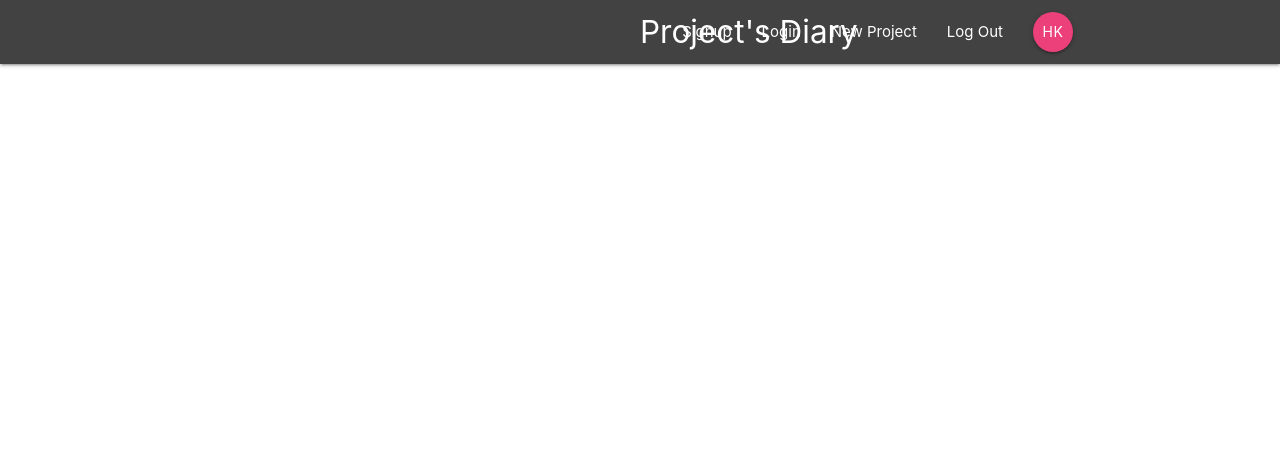
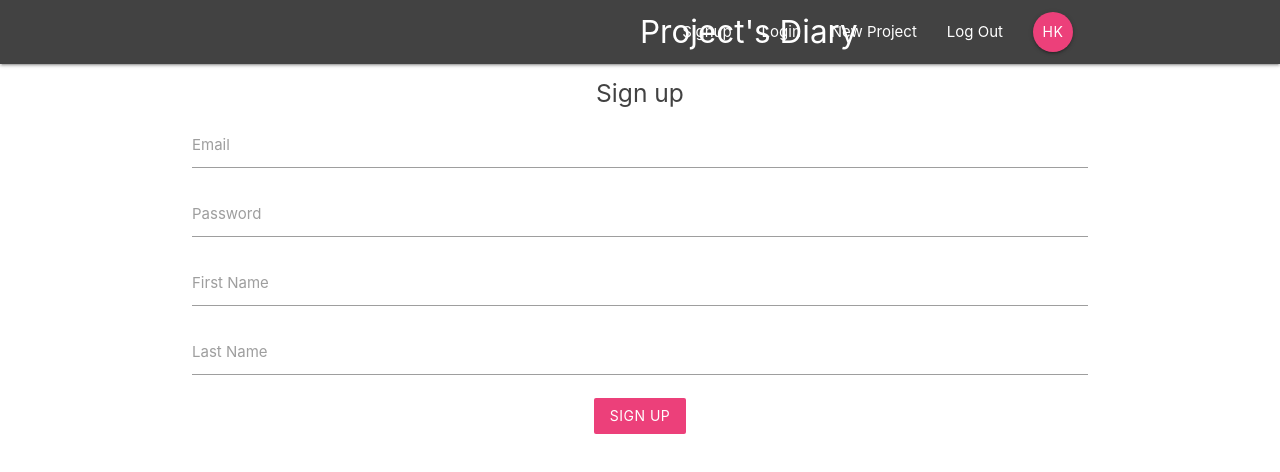
Before and after one commit to humayunkabir/project-s-diary, a React (Create React App) app: page /signup in a window 1280 px wide. Shown: the top 472 px of the page. Built offline with nearby package versions, Linux system fonts and the light colour scheme.

Commit message:
Sign in and Sign up form

```diff
--- a/public/index.html
+++ b/public/index.html
@@ -42,6 +42,9 @@
       To begin the development, run `npm start` or `yarn start`.
       To create a production bundle, use `npm run build` or `yarn build`.
     -->
+    <!-- Compiled and minified JavaScript -->
+    <script src="https://cdnjs.cloudflare.com/ajax/libs/materialize/1.0.0/js/materialize.min.js"></script>
+
   </body>
 
 </html>
--- a/src/App.js
+++ b/src/App.js
@@ -4,6 +4,8 @@
 import Navbar from './components/layout/Navbar';
 import Dashboard from './components/dashboard/Dashboard';
 import ProjectDetails from './components/projects/ProjectDetails';
+import SignIn from './components/auth/SignIn';
+import SignUp from './components/auth/SignUp';
 
 class App extends Component {
   render() {
@@ -14,6 +16,8 @@
           <Switch>
             <Route exact path="/" component={Dashboard} />
             <Route path="/project/:id" component={ProjectDetails} />
+            <Route path="/signin" component={SignIn} />
+            <Route path="/signup" component={SignUp} />
           </Switch>
         </div>
       </BrowserRouter>
--- a/src/components/auth/SignIn.jsx
+++ b/src/components/auth/SignIn.jsx
@@ -0,0 +1,32 @@
+import React, { Component } from 'react';
+
+class SignIn extends Component {
+  state = { email: '', password: '' };
+  handleSubmit = e => {
+    e.preventDefault();
+    console.log(this.state);
+  };
+  handleChange = e => this.setState({ [e.target.id]: e.target.value });
+  render() {
+    return (
+      <div className="container">
+        <form onSubmit={this.handleSubmit} className="white">
+          <h5 className="grey-text text-darken-3">Sign In</h5>
+          <div className="input-field">
+            <label htmlFor="email">Email</label>
+            <input type="email" id="email" onChange={this.handleChange} />
+          </div>
+          <div className="input-field">
+            <label htmlFor="password">Password</label>
+            <input type="password" id="password" onChange={this.handleChange} />
+          </div>
+          <div className="input-field">
+            <button className="btn pink lighten-1 z-depth-0">Login</button>
+          </div>
+        </form>
+      </div>
+    );
+  }
+}
+
+export default SignIn;
--- a/src/components/auth/SignUp.jsx
+++ b/src/components/auth/SignUp.jsx
@@ -0,0 +1,45 @@
+import React, { Component } from 'react';
+
+class SignUp extends Component {
+  state = { email: '', password: '', firstName: '', lastName: '' };
+  handleSubmit = e => {
+    e.preventDefault();
+    console.log(this.state);
+  };
+  handleChange = e => this.setState({ [e.target.id]: e.target.value });
+  render() {
+    return (
+      <div className="container">
+        <form onSubmit={this.handleSubmit} className="white">
+          <h5 className="grey-text text-darken-3">Sign up</h5>
+
+          <div className="input-field">
+            <label htmlFor="email">Email</label>
+            <input type="email" id="email" onChange={this.handleChange} />
+          </div>
+
+          <div className="input-field">
+            <label htmlFor="password">Password</label>
+            <input type="password" id="password" onChange={this.handleChange} />
+          </div>
+
+          <div className="input-field">
+            <label htmlFor="firstName">First Name</label>
+            <input type="text" id="firstName" onChange={this.handleChange} />
+          </div>
+
+          <div className="input-field">
+            <label htmlFor="lasttName">Last Name</label>
+            <input type="text" id="lasttName" onChange={this.handleChange} />
+          </div>
+
+          <div className="input-field">
+            <button className="btn pink lighten-1 z-depth-0">Sign up</button>
+          </div>
+        </form>
+      </div>
+    );
+  }
+}
+
+export default SignUp;
--- a/src/components/projects/ProjectDetails.jsx
+++ b/src/components/projects/ProjectDetails.jsx
@@ -1,5 +1,4 @@
 import React from 'react';
-// import { Link } from 'react-router-dom';
 
 const ProjectDetails = props => {
   const id = props.match.params.id;
```
